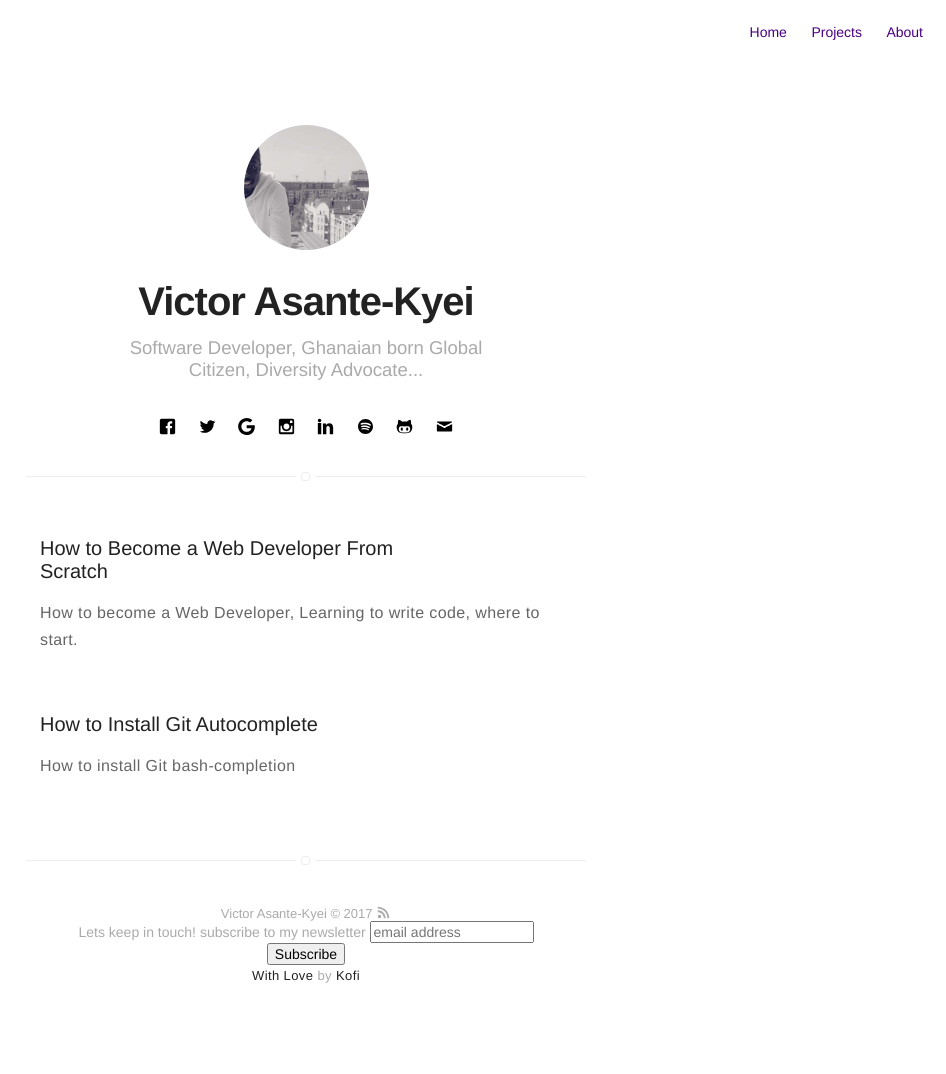
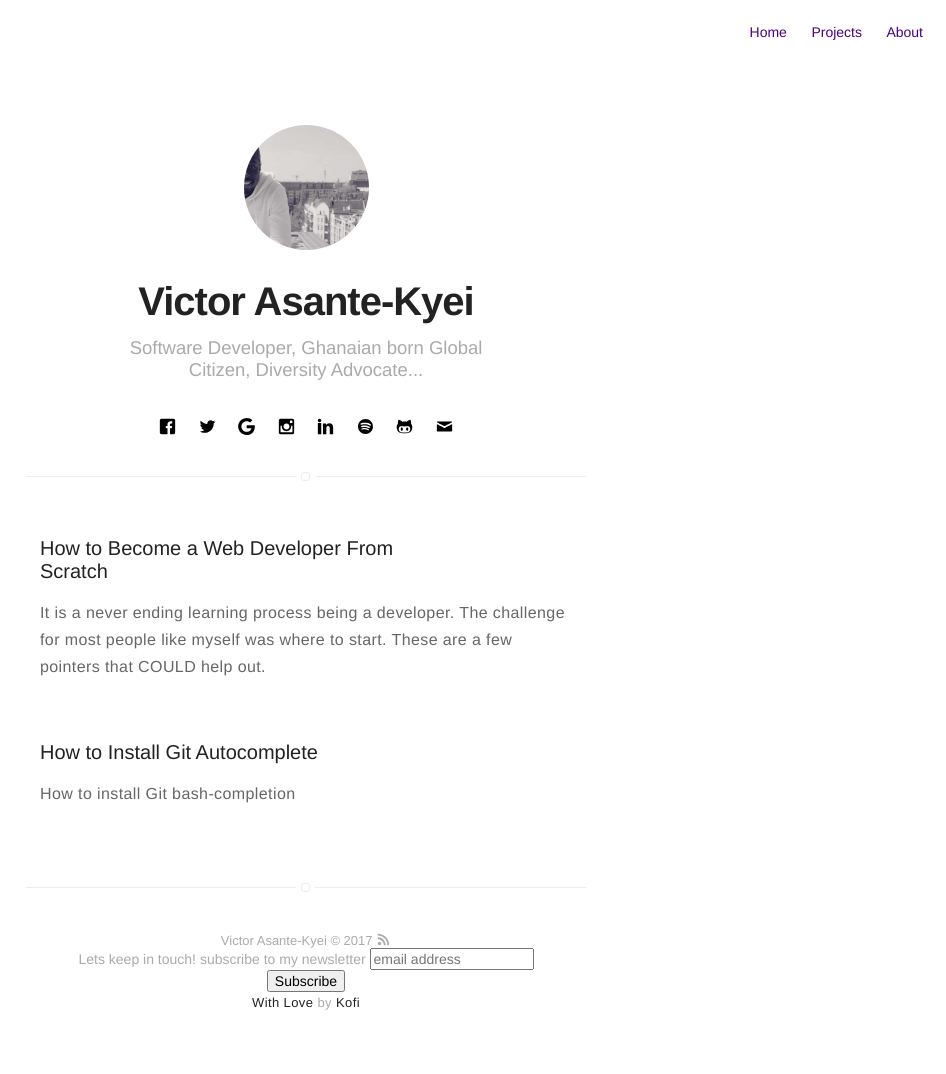
Before and after one commit to BruhKofi/bruhkofi.github.io, a Jekyll site: the page built from blog/index.html, in a window 1280 px wide. Shown: the whole page, without its empty margins (334-1280 px from the left). Built offline with Jekyll 4.4.1, drawn with Linux system fonts in a browser that asks for light colours; comment, search, counter and statistics services are not loaded; before the commit the page ends 1047 px from its top, so only the background shows below that.

Commit message:
bio for how to be dev post

```diff
--- a/_posts/2016-12-19-how-to-become-a-web-developer-from-scratch--learn-programming.markdown
+++ b/_posts/2016-12-19-how-to-become-a-web-developer-from-scratch--learn-programming.markdown
@@ -7,11 +7,10 @@ comments: true
 author: kofi
 tag:
   - Web Development
-  - Web Engineering
   - Tech
+  - Career
   - Berlin
-  - How To
-description: How to become a Web Developer, Learning to write code, where to start.
+description: It is a never ending learning process being a developer. The challenge for most people like myself was where to start. These are a few pointers that COULD help out.
 
 ---
 Learning to code is one of the most exciting things to decide to do if you start off on the right foot. It can be sometimes be unnerving as there are way to many suggestions out there on the internet when you google "how to become a developer". That was one of my dilemmas; not knowing where to start. This is how I did it. It is not the one path everyone has to follow to get become a software engineer but should have some useful pointers for the absolute beginner and get started writing code in no time.
```
